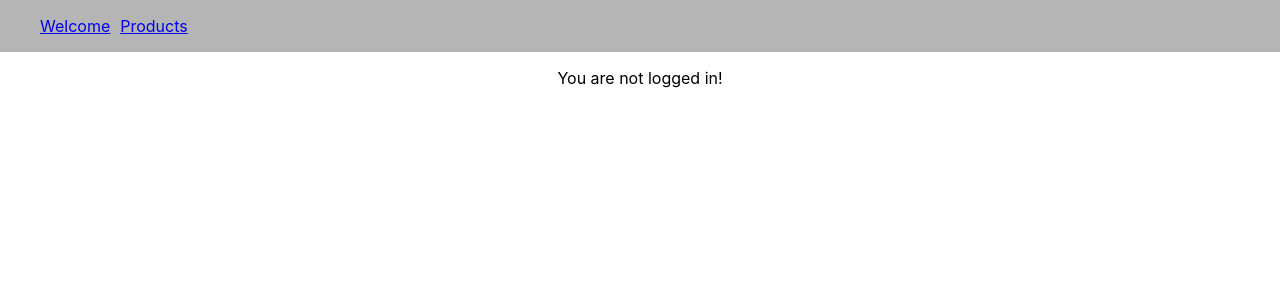
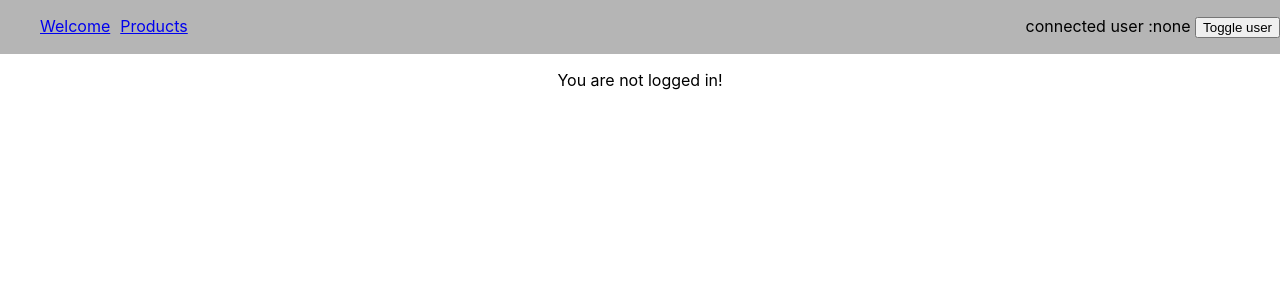
Before and after one commit to MontassarLaribi/workshop-react, a React (Create React App) app: page / in a window 1280 px wide. Shown: the top 300 px of the page. Built offline with nearby package versions, Linux system fonts and the light colour scheme.

Commit message:
Add user context | useContext

```diff
--- a/src/App.js
+++ b/src/App.js
@@ -1,17 +1,19 @@
-import React, { Suspense } from "react";
+import React, { Suspense, useState } from "react";
 import { BrowserRouter, Route, Switch } from "react-router-dom";
 import "./App.css";
 import styled from "styled-components";
 import Header from "./components/Header";
+import { UserContext } from "./contexts/UserContext";
 const Welcome = React.lazy(() => import("./pages/Welcome"));
 const Products = React.lazy(() => import("./pages/Products"));
 const ProductDetails = React.lazy(() => import("./pages/ProductDetails"));
 
 function App() {
-  const connectedUser = undefined;
+  const [connectedUser, setConnectedUser] = useState(null);
 
   return (
     <>
+      <UserContext.Provider value={[connectedUser, setConnectedUser]}>
         <Header></Header>
         <AppFrame className="App">
           <BrowserRouter basename="/">
@@ -64,6 +66,7 @@ function App() {
             </Suspense>
           </BrowserRouter>
         </AppFrame>
+      </UserContext.Provider>
     </>
   );
 }
--- a/src/components/Header.js
+++ b/src/components/Header.js
@@ -1,8 +1,14 @@
-import React, { Component } from "react";
+import React, { useContext } from "react";
 import styled from "styled-components";
+import { UserContext } from "../contexts/UserContext";
 
-export default class Header extends Component {
-  render() {
+export default function Header() {
+  const [user, setUser] = useContext(UserContext);
+
+  function toggleUser() {
+    !user ? setUser({ name: "test", roles: ["admin"] }) : setUser(null);
+  }
+
   return (
     <HeaderFrame>
       <ul>
@@ -12,10 +18,13 @@ export default class Header extends Component {
         <li>
           <a href="/products">Products</a>
         </li>
+        <li>
+          connected user :{user?.name ?? "none"}{" "}
+          <button onClick={toggleUser}>Toggle user</button>
+        </li>
       </ul>
     </HeaderFrame>
   );
-  }
 }
 
 const HeaderFrame = styled.div`
@@ -30,5 +39,8 @@ const HeaderFrame = styled.div`
     & > li:not(:nth-child(1)) {
       margin-left: 10px;
     }
+    & > li:last-child {
+      margin-left: auto;
+    }
   }
 `;
--- /dev/null
+++ b/src/contexts/UserContext.js
@@ -0,0 +1,3 @@
+import { createContext } from "react";
+
+export const UserContext = createContext(null);
```
Lines whose indentation alone changed are shown as unchanged.
